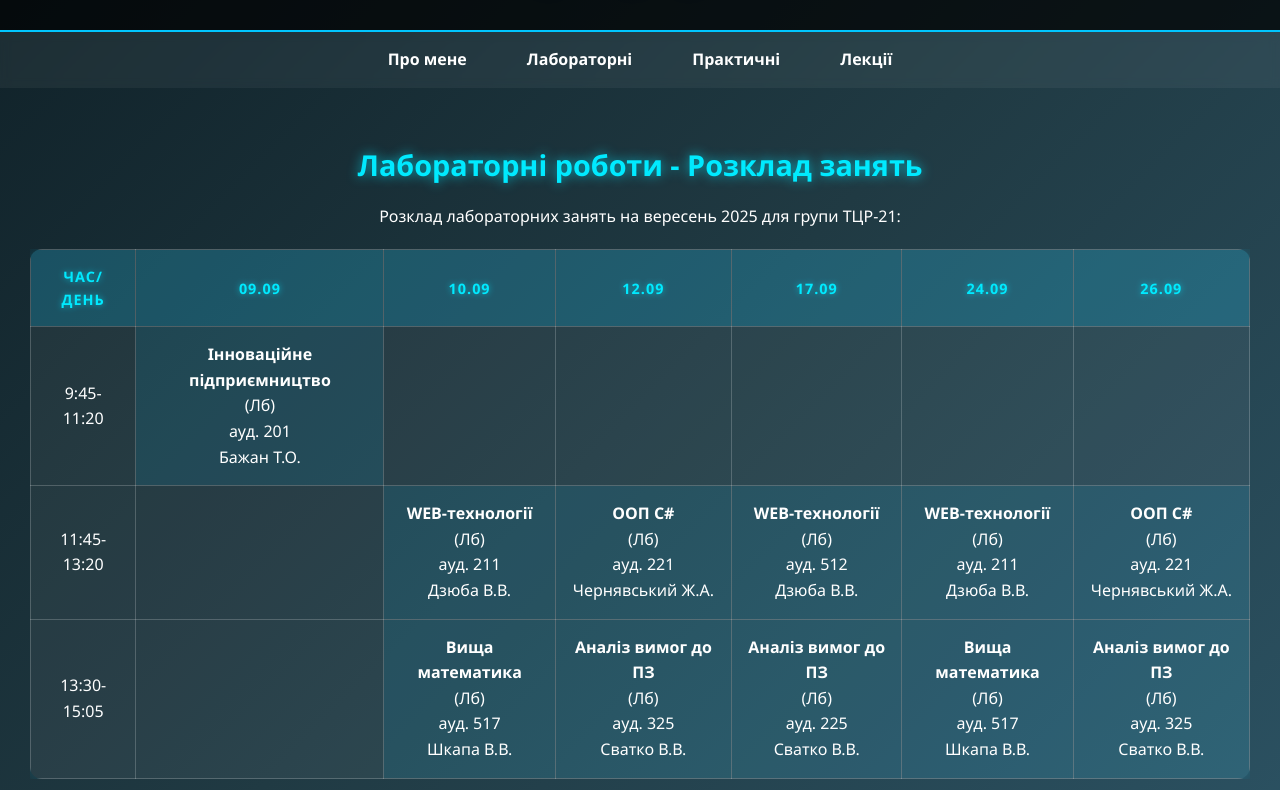
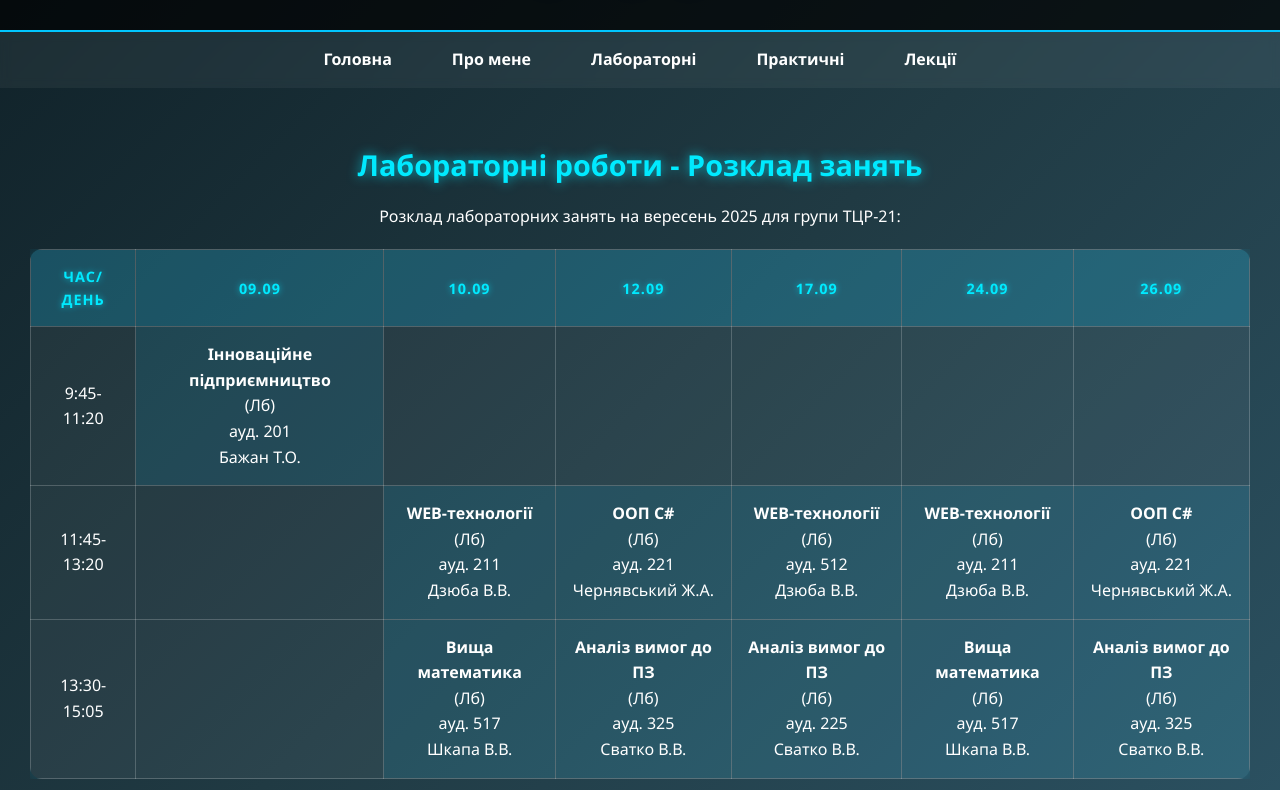
Before and after one commit to kertes7/WEB-DUIKT, a plain HTML site: page navigation/lab.html in a window 1280 px wide. Shown: the part 104-894 px from the top of the page. Drawn offline with Linux system fonts and the light colour scheme.

Commit message:
Renamed main.html to index.html and updated navigation files

```diff
--- a/navigation/lab.html
+++ b/navigation/lab.html
@@ -16,7 +16,7 @@
 
  <nav>
         <ul>
-
+            <li><a href="../index.html">Головна</a></li>
             <li><a href="about.html">Про мене</a></li>
             <li><a href="lab.html">Лабораторні</a></li>
             <li><a href="pz.html">Практичні</a></li>
```
